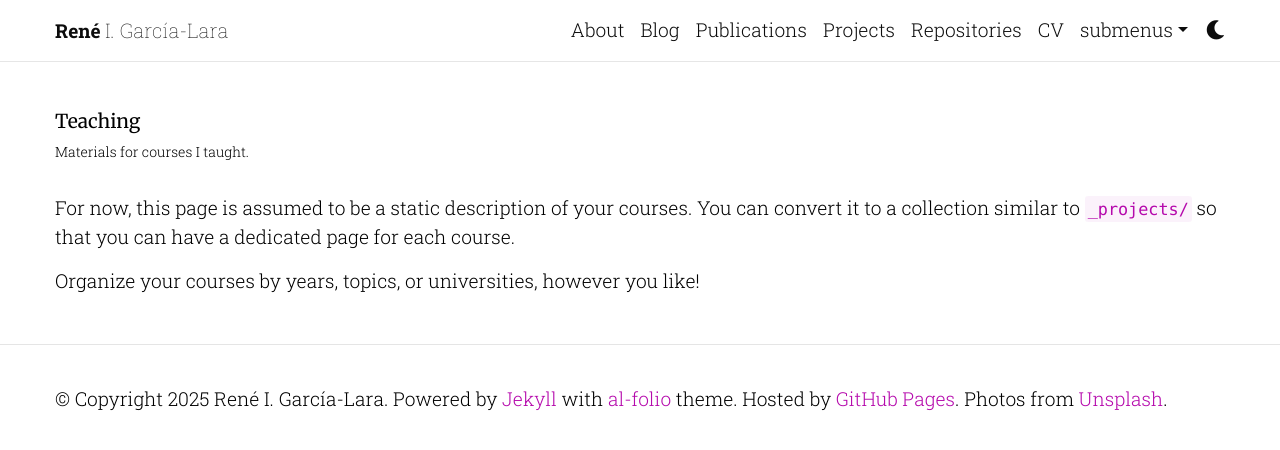
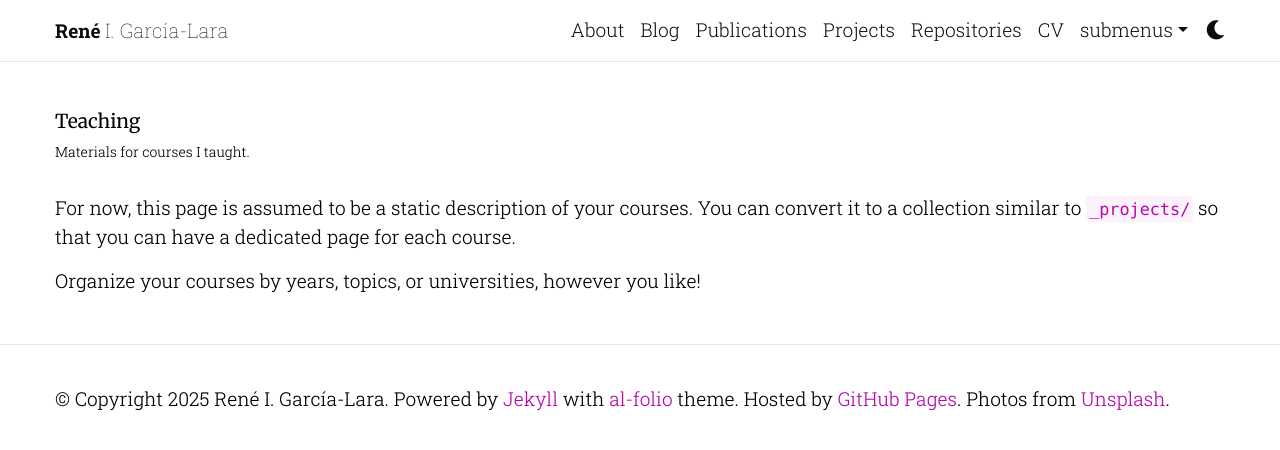
Before and after one commit to renegarcia/renegarcia.github.io, a Jekyll site: the page built from _pages/teaching.md, in a window 1280 px wide. Shown: the top 450 px of the page. Built offline with Jekyll 4.4.1, drawn with Linux system fonts in a browser that asks for light colours; full-size pictures stand in for the smaller copies a plugin makes; comment, search, counter and statistics services are not loaded; a style sheet for code colours, icons or effects is not loaded.

Commit message:
Body font

```diff
--- a/_sass/_base.scss
+++ b/_sass/_base.scss
@@ -3,6 +3,10 @@
  ******************************************************************************/
 
 // Typography
+
+body {
+  font: $base-font-weight #{$base-font-size}/#{$base-line-height} $base-font-family;
+}
 
 p,
 h1,
@@ -598,7 +602,7 @@ footer.sticky-bottom {
       }
 
       .title {
-        font-weight: bolder;
+        font-weight: normal;
       }
 
       .author {
--- a/_sass/_layout.scss
+++ b/_sass/_layout.scss
@@ -10,7 +10,6 @@ body {
   padding-bottom: 70px;
   color: var(--global-text-color);
   background-color: var(--global-bg-color);
-  font-family: 'Roboto Slab', serif;
 
   h1,
   h2,
--- a/_sass/_variables.scss
+++ b/_sass/_variables.scss
@@ -2,6 +2,15 @@
  * Variables used throughout the theme.
  * To adjust anything, simply edit the variables below and rebuild the theme.
  ******************************************************************************/
+
+// Fonts
+$base-font-size:   16px !default;
+$base-font-weight: 320 !default;
+$small-font-size:  $base-font-size * 0.875 !default;
+$base-line-height: 1.5 !default;
+$base-font-family: 'Roboto Slab', serif;
+//$base-font-family: -apple-system, system-ui, BlinkMacSystemFont, "Segoe UI", "Segoe UI Emoji", "Segoe UI Symbol", "Apple Color Emoji", Roboto, Helvetica, Arial, sans-serif !default;
+
 
 
 // Colors
```
Also changed, not shown: assets/css/main.scss (line endings or trailing spaces).
